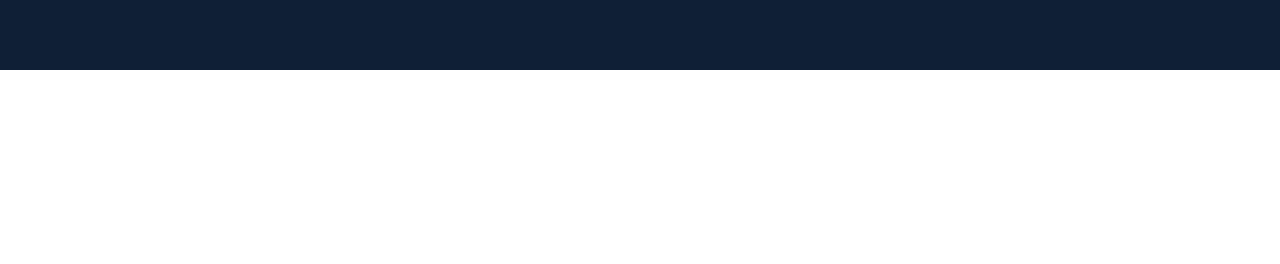
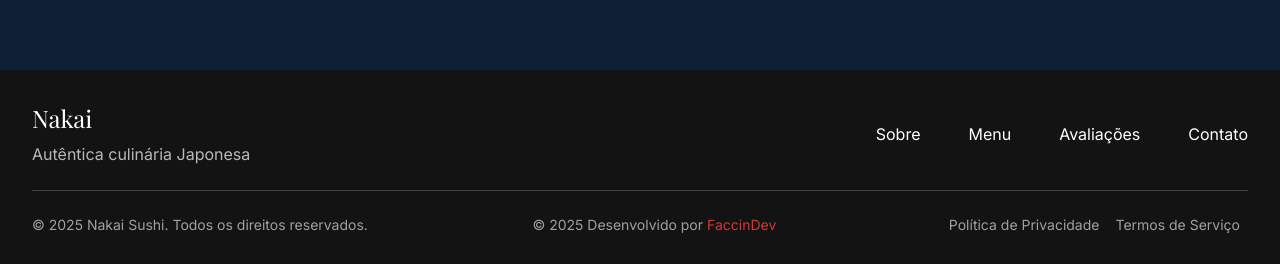
Before and after one commit to Faccin27/nakai-sushi-gsap, a Next.js app: page / in a window 1280 px wide. Shown: the part 6800-7064 px from the top of the page. Before the commit the page ends 6870 px from the top, so only its background shows below. Built offline with nearby package versions, Linux system fonts and the light colour scheme; a web font is replaced by a local one.

Commit message:
feat: created footer

```diff
--- a/src/app/page.tsx
+++ b/src/app/page.tsx
@@ -7,6 +7,7 @@
 import Reviews from "@/components/Reviews";
 import { initializeGSAP } from '@/lib/gsap';
 import Contact from "@/components/Contact";
+import Footer from "@/components/Footer";
 
 const Index = () => {
   useEffect(() => {
@@ -41,6 +42,7 @@
     <Menu />
     <Reviews />
     <Contact />
+    <Footer />
   </div>
   );
 }
--- /dev/null
+++ b/src/components/Footer.tsx
@@ -0,0 +1,38 @@
+'use client'
+import React from 'react';
+
+const Footer: React.FC = () => {
+  return (
+    <footer className="bg-nakai-black text-white py-8">
+      <div className="container-padded">
+        <div className="flex flex-col md:flex-row justify-between items-center">
+          <div className="mb-6 md:mb-0">
+            <h3 className="font-display text-2xl mb-2">Nakai</h3>
+            <p className="text-white/70">Autêntica culinária Japonesa</p>
+          </div>
+
+          <div className="flex flex-col md:flex-row md:space-x-12 space-y-4 md:space-y-0 items-center">
+            <a href="#about" className="hover:text-nakai-red transition-colors">Sobre</a>
+            <a href="#menu" className="hover:text-nakai-red transition-colors">Menu</a>
+            <a href="#reviews" className="hover:text-nakai-red transition-colors">Avaliações</a>
+            <a href="#contact" className="hover:text-nakai-red transition-colors">Contato</a>
+          </div>
+        </div>
+
+        <div className="h-px bg-white/20 my-6"></div>
+
+        <div className="flex flex-col md:flex-row justify-between items-center text-sm text-white/60">
+          <p>© {new Date().getFullYear()} Nakai Sushi. Todos os direitos reservados.</p>
+
+          <p>© {new Date().getFullYear()} Desenvolvido por <a href='https://faccindev.pro' target='_blank' className='text-nakai-red hover:text-nakai-red/80'>FaccinDev</a></p>
+          <div className="mt-4 md:mt-0">
+            <a href="#" className="mx-2 hover:text-white">Política de Privacidade</a>
+            <a href="#" className="mx-2 hover:text-white">Termos de Serviço</a>
+          </div>
+        </div>
+      </div>
+    </footer>
+  );
+};
+
+export default Footer;
```
